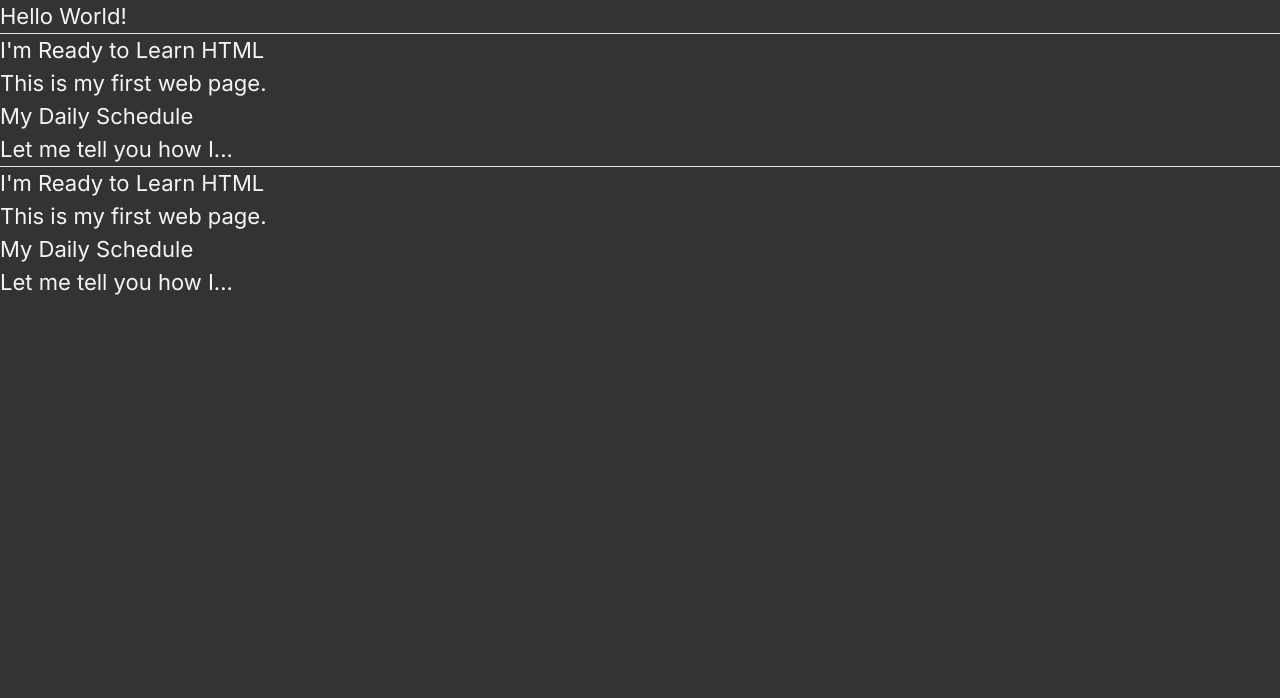
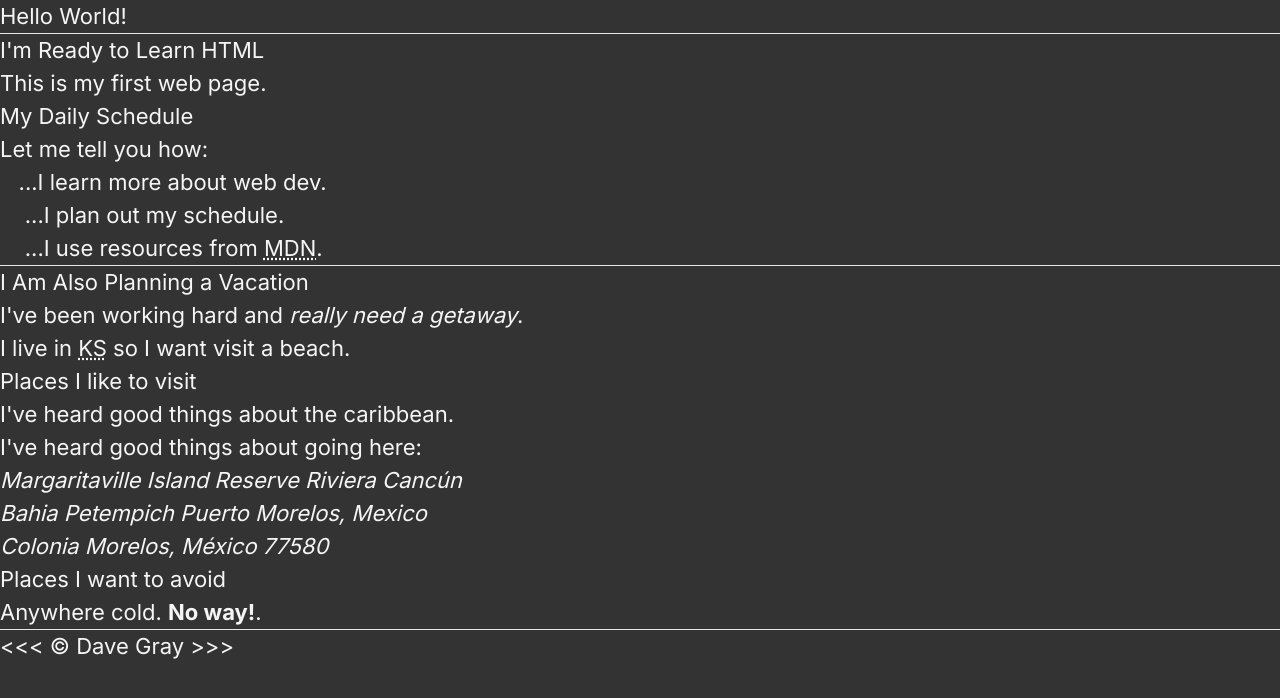
Before and after one commit to pqxglobal/02_lesson, a Next.js app: page / in a window 1280 px wide. Shown: the top 698 px of the page. Built offline with nearby package versions, Linux system fonts and the light colour scheme.

Commit message:
🚧 49:34

```diff
--- a/app/page.tsx
+++ b/app/page.tsx
@@ -2,22 +2,44 @@ export default function Home() {
   return (
     <>
       <h1 className="text-[2rem]">Hello World!</h1>
-
       <hr />
-
       <h2 className="text-2xl">I&apos;m Ready to Learn HTML</h2>
       <p>This is my first web page.</p>
+      <h3 className="text-[18.72px]">My Daily Schedule</h3>
+      <p>
+        Let me tell you how:
+        <br />
+        &nbsp;&nbsp;&nbsp;...I learn more about web dev.
+        <br />
+        &nbsp;&nbsp;&nbsp; ...I plan out my schedule.
+        <br />
+        &nbsp;&nbsp;&nbsp; ...I use resources from{' '}
+        <abbr title="Mozilla Developer Network">MDN</abbr>.
+      </p>
+      <hr />
+      <h2 className="text-2xl">I Am Also Planning a Vacation</h2>
+      <p>
+        I&apos;ve been working hard and <em>really need a getaway</em>.
+      </p>
+      <p>
+        I live in <abbr title="Kansas">KS</abbr> so I want visit a beach.
+      </p>
+      <h3 className="text-[18.72px]">Places I like to visit</h3>
+      <p>I&apos;ve heard good things about the caribbean.</p>
+      <p>I&apos;ve heard good things about going here:</p>
+      <address>
+        Margaritaville Island Reserve Riviera Cancún<br/>
+        Bahia Petempich Puerto Morelos, Mexico<br/>
+        Colonia Morelos, México 77580
+      </address>
 
-      <h3 className="text-[18.72px]">My Daily Schedule</h3>
-      <p>Let me tell you how I...</p>
-
+      {/* TODO: Add more places */}
+      <h3 className="text-[18.72px]">Places I want to avoid</h3>
+      <p>
+        Anywhere cold. <strong>No way!</strong>.
+      </p>
       <hr />
-
-      <h2 className="text-2xl">I&apos;m Ready to Learn HTML</h2>
-      <p>This is my first web page.</p>
-
-      <h3 className="text-[18.72px]">My Daily Schedule</h3>
-      <p>Let me tell you how I...</p>
+      &lt;&lt;&lt; &copy; Dave Gray &gt;&gt;&gt;
     </>
   );
 }
```
